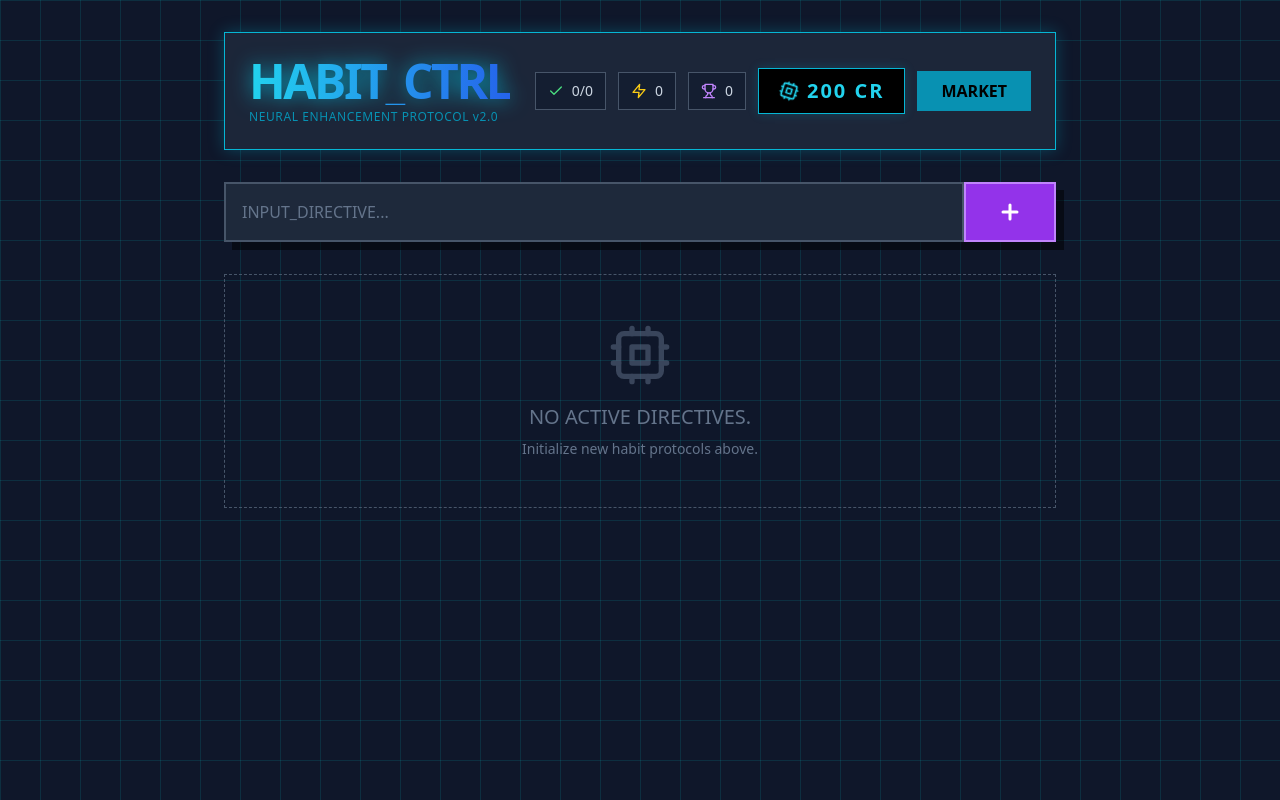
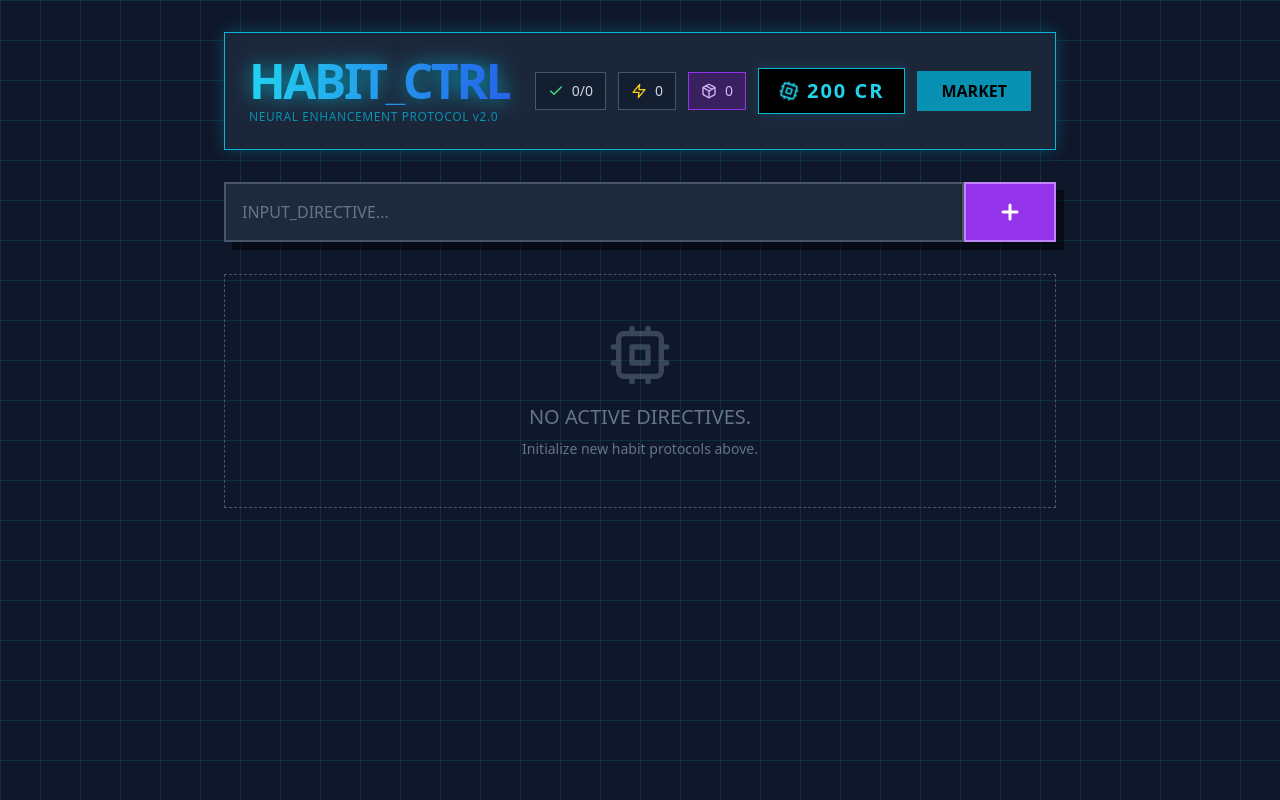
Before and after one commit to rajlakheradev-creator/Habit-control-app, a Next.js app: page / in a window 1280 px wide. Built offline with nearby package versions, Linux system fonts and the light colour scheme.

Commit message:
Integrate InventoryModal into Home component
Added InventoryModal and integrated it with the shop functionality.

```diff
--- a/src/app/page.js
+++ b/src/app/page.js
@@ -2,7 +2,8 @@
 import { useState } from "react";
 import { useHabitTracker } from "../hooks/useHabitTracker";
 import ShopModal from "../components/ShopModal";
-import { Plus, Check, Trash2, Trophy, Cpu, Zap } from "lucide-react";
+import InventoryModal from "../components/InventoryModal";
+import { Plus, Check, Trash2, Trophy, Cpu, Zap, Package } from "lucide-react";
 
 export default function Home() {
   const {
@@ -18,6 +19,7 @@ export default function Home() {
 
   const [input, setInput] = useState("");
   const [isShopOpen, setIsShopOpen] = useState(false);
+  const [isInventoryOpen, setIsInventoryOpen] = useState(false);
   const [notification, setNotification] = useState(null);
 
   if (!isLoaded) {
@@ -49,6 +51,11 @@ export default function Home() {
     const success = buyItem(item);
     if (success) {
       showNotification(`ACQUIRED: ${item.name}`, "success");
+      // Auto-open inventory after purchase
+      setTimeout(() => {
+        setIsShopOpen(false);
+        setIsInventoryOpen(true);
+      }, 1500);
     } else {
       showNotification("INSUFFICIENT CREDITS", "error");
     }
@@ -101,10 +108,19 @@ export default function Home() {
             <span>{totalStreak}</span>
           </div>
 
-          <div className="flex items-center gap-2 px-3 py-2 border border-slate-600 bg-slate-900/50 text-slate-300 text-sm">
-            <Trophy className="w-4 h-4 text-purple-400" />
+          {/* Inventory Button with Badge */}
+          <button
+            onClick={() => setIsInventoryOpen(true)}
+            className="relative flex items-center gap-2 px-3 py-2 border border-purple-600 bg-purple-900/50 hover:bg-purple-800 text-purple-300 hover:text-purple-100 text-sm transition-all"
+          >
+            <Package className="w-4 h-4" />
             <span>{user.inventory.length}</span>
-          </div>
+            {user.inventory.length > 0 && (
+              <span className="absolute -top-1 -right-1 bg-purple-500 text-white text-[10px] w-4 h-4 rounded-full flex items-center justify-center font-bold">
+                {user.inventory.length}
+              </span>
+            )}
+          </button>
 
           {/* Credits Display */}
           <div className="flex items-center gap-2 bg-black text-cyan-400 px-5 py-2 border border-cyan-500 shadow-[0_0_10px_rgba(6,182,212,0.2)]">
@@ -204,6 +220,7 @@ export default function Home() {
         ))}
       </div>
 
+      {/* Modals */}
       <ShopModal
         isOpen={isShopOpen}
         onClose={() => setIsShopOpen(false)}
@@ -212,6 +229,12 @@ export default function Home() {
         lastRefresh={shop.lastRefresh}
         onBuy={handleBuy}
       />
+
+      <InventoryModal
+        isOpen={isInventoryOpen}
+        onClose={() => setIsInventoryOpen(false)}
+        inventory={user.inventory}
+      />
     </main>
   );
 }
```
